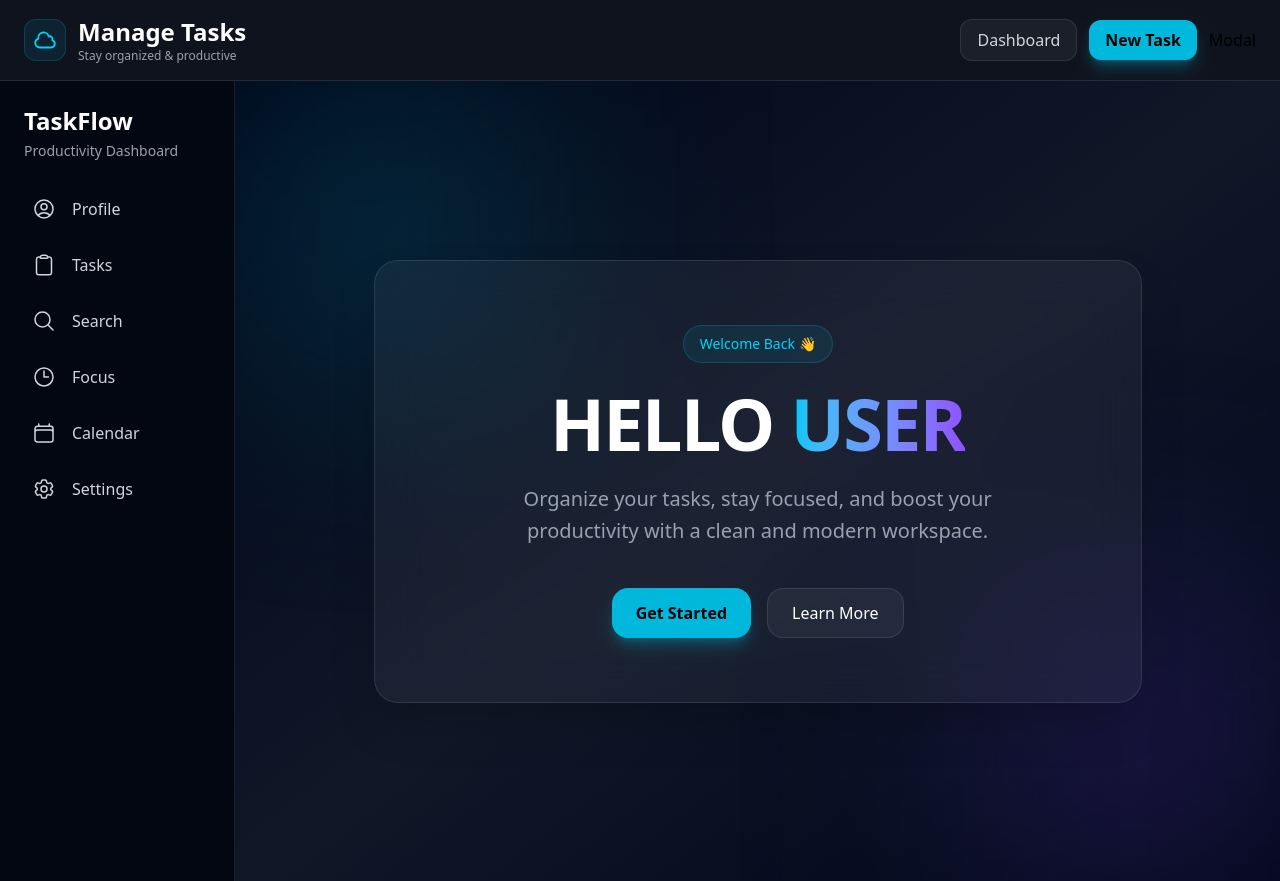
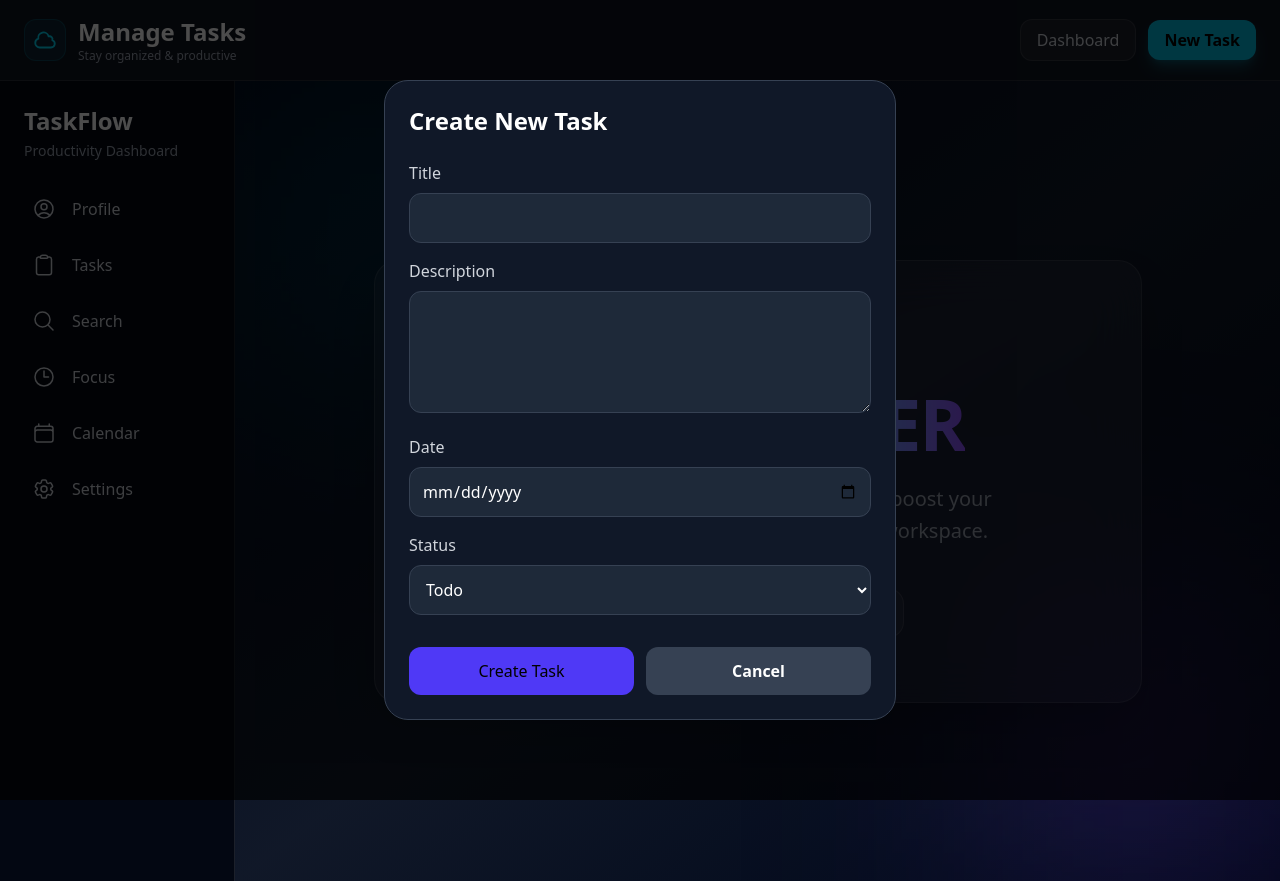
Before and after one commit to VibelessYoung/TaskManager, a Next.js app: page / in a window 1280 px wide. Both pictures are taken after a click on the button "New Task". Built offline with nearby package versions, Linux system fonts and the light colour scheme.

Commit message:
modal created

```diff
--- a/app/components/Header.js
+++ b/app/components/Header.js
@@ -5,6 +5,7 @@ import Modal from "./Modal";
 function Header() {
   const [isOpen, setIsOpen] = useState(false);
   return (
+    <>
       <header className="sticky top-0 z-50 backdrop-blur-xl bg-gray-950/95 border-b border-white/10">
         <div className="max-w-7xl mx-auto px-6 h-20 flex items-center justify-between">
           {/* Logo */}
@@ -30,7 +31,9 @@ function Header() {
               <h1 className="font-bold text-xl md:text-2xl text-white">
                 Manage Tasks
               </h1>
-            <p className="text-xs text-gray-400">Stay organized & productive</p>
+              <p className="text-xs text-gray-400">
+                Stay organized & productive
+              </p>
             </div>
           </div>
 
@@ -46,10 +49,11 @@ function Header() {
             >
               New Task
             </button>
-          {isOpen && <Modal />}
           </div>
         </div>
       </header>
+      {isOpen && <Modal onClose={() => setIsOpen(false)} />}
+    </>
   );
 }
 
--- a/app/components/Modal.js
+++ b/app/components/Modal.js
@@ -1,7 +1,171 @@
-import React from "react";
+"use client";
 
-function Modal() {
-  return <div>Modal</div>;
+import { useState } from "react";
+
+export default function NewTaskModal({ onClose }) {
+  const [title, setTitle] = useState("");
+  const [description, setDescription] = useState("");
+  const [date, setDate] = useState("");
+  const [status, setStatus] = useState("Todo");
+
+  const handleSubmit = (e) => {
+    e.preventDefault();
+
+    const existingTasks = JSON.parse(localStorage.getItem("tasks")) || [];
+
+    const newTask = {
+      id: Date.now(),
+      title,
+      description,
+      date,
+      status,
+    };
+
+    const updatedTasks = [...existingTasks, newTask];
+
+    localStorage.setItem("tasks", JSON.stringify(updatedTasks));
+
+    setTitle("");
+    setDescription("");
+    setDate("");
+    setStatus("Todo");
+
+    if (onClose) {
+      onClose();
+    }
+  };
+
+  return (
+    <div className="fixed inset-0 bg-black/70 flex items-center justify-center z-50 p-4">
+      <div className="w-full max-w-lg bg-gray-900 rounded-3xl border border-gray-700 p-6">
+        <h2 className="text-2xl font-bold text-white mb-6">Create New Task</h2>
+
+        <form onSubmit={handleSubmit} className="flex flex-col gap-4">
+          <div>
+            <label className="text-gray-300 block mb-2">Title</label>
+
+            <input
+              type="text"
+              required
+              value={title}
+              onChange={(e) => setTitle(e.target.value)}
+              className="
+                w-full
+                bg-gray-800
+                border
+                border-gray-700
+                rounded-xl
+                p-3
+                text-white
+                outline-none
+                focus:border-indigo-500
+              "
+            />
+          </div>
+
+          <div>
+            <label className="text-gray-300 block mb-2">Description</label>
+
+            <textarea
+              required
+              rows={4}
+              value={description}
+              onChange={(e) => setDescription(e.target.value)}
+              className="
+                w-full
+                bg-gray-800
+                border
+                border-gray-700
+                rounded-xl
+                p-3
+                text-white
+                outline-none
+                focus:border-indigo-500
+              "
+            />
+          </div>
+
+          <div>
+            <label className="text-gray-300 block mb-2">Date</label>
+
+            <input
+              type="date"
+              required
+              value={date}
+              onChange={(e) => setDate(e.target.value)}
+              className="
+                w-full
+                bg-gray-800
+                border
+                border-gray-700
+                rounded-xl
+                p-3
+                text-white
+                outline-none
+                focus:border-indigo-500
+              "
+            />
+          </div>
+
+          <div>
+            <label className="text-gray-300 block mb-2">Status</label>
+
+            <select
+              value={status}
+              onChange={(e) => setStatus(e.target.value)}
+              className="
+                w-full
+                bg-gray-800
+                border
+                border-gray-700
+                rounded-xl
+                p-3
+                text-white
+                outline-none
+                focus:border-indigo-500
+              "
+            >
+              <option>Todo</option>
+              <option>In Progress</option>
+              <option>Completed</option>
+            </select>
+          </div>
+
+          <div className="flex gap-3 mt-4">
+            <button
+              type="submit"
+              className="
+                flex-1
+                bg-indigo-600
+                hover:bg-indigo-500
+                rounded-xl
+                p-3
+                font-semiboldtext-white
+                transition
+              "
+            >
+              Create Task
+            </button>
+
+            <button
+              type="button"
+              onClick={onClose}
+              className="
+                flex-1
+                bg-gray-700
+                hover:bg-gray-600
+                rounded-xl
+                p-3
+                font-semibold
+                text-white
+                transition
+              "
+            >
+              Cancel
+            </button>
+          </div>
+        </form>
+      </div>
+    </div>
+  );
 }
-
-export default Modal;
```
Lines whose indentation alone changed are shown as unchanged.
